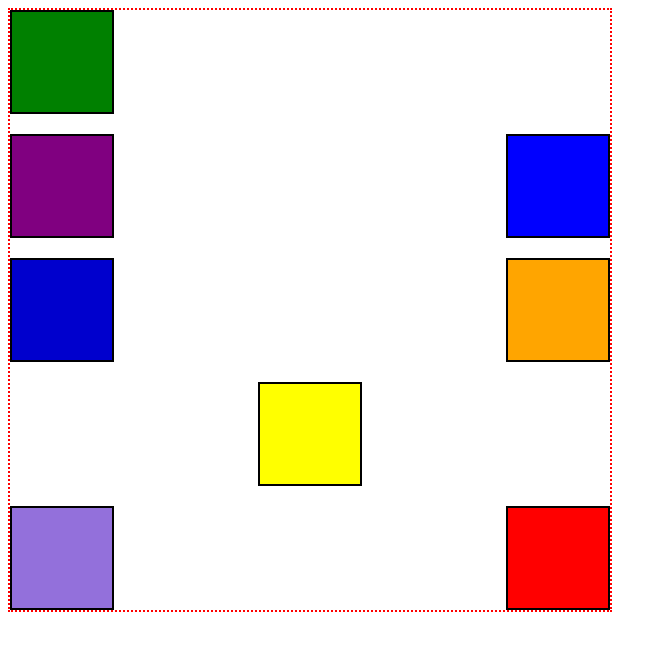
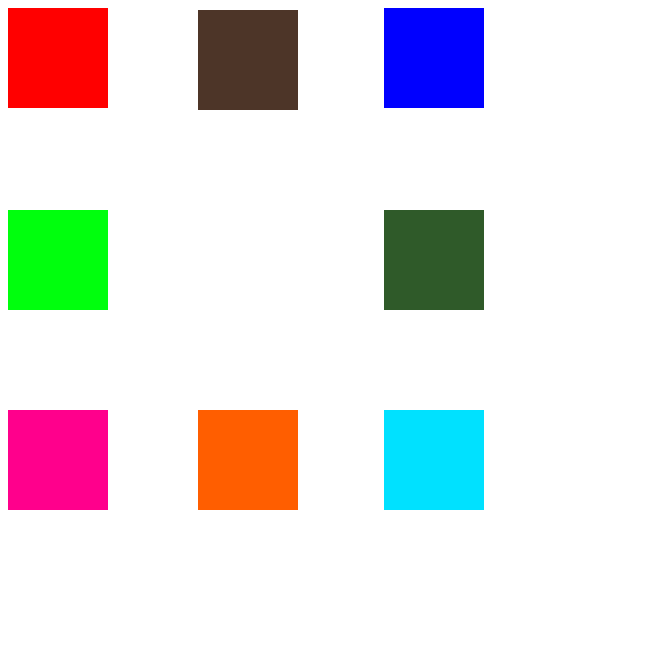
Before and after one commit to xAguila50x/Ejercicios-5, a plain HTML site: page Ejercicio4/Index.html in a window 1280 px wide. Shown: the whole page, without its empty margins (0-667 px from the left). Drawn offline with Linux system fonts and the light colour scheme.

Commit message:
Segundo ejercicio completado y tercero casi finalizado falla aun en lo que se pide

```diff
--- a/Ejercicio4/Index.html
+++ b/Ejercicio4/Index.html
@@ -1,26 +1,18 @@
 <!DOCTYPE html>
-<html>
+<html lang="es">
 <head>
     <meta charset="utf-8">
     <link rel="stylesheet" type="text/css" href="styles.css">
     <title>Posicionamiento</title>
 </head>
 <body>
-  <div class="contenedor">
     <div class="caja caja1"></div>
-    <div class="centro-superior">
     <div class="caja caja2"></div>
     <div class="caja caja3"></div>
-    </div>
-    <div class="centro-inferior">
     <div class="caja caja4"></div>
     <div class="caja caja5"></div>
-    </div>
     <div class="caja caja6"></div>
-    <div class="centro-superior">
     <div class="caja caja7"></div>
     <div class="caja caja8"></div>
-    </div>
-  </div>
 </body>
 </html>
--- a/Ejercicio4/styles.css
+++ b/Ejercicio4/styles.css
@@ -1,64 +1,49 @@
 .caja {
-  display: inline-block;
-  width: 100px;
-  height: 100px;
-  border: 2px black solid;
+    position: absolute;
+    display: inline-block;
+    width: 100px;
+    height: 100px;
 }
 
 .caja1 {
-  background-color: green;
-  align-self: flex-start;
+    background-color: red;
 }
 
 .caja2 {
-  background-color: purple;
+    left: 30%;
+    background-color: blue;
 }
 
 .caja3 {
-  background-color: blue;
-  align-self: flex-end;
+    top: 210px;
+    background-color: rgb(0, 255, 13);
 }
 
 .caja4 {
-  background-color: mediumblue;
+    top: 410px;
+    left: 30%;
+    background-color: rgb(0, 225, 255);
 }
 
 .caja5 {
-  background-color: orange;
-  align-self: flex-start;
+    top: 410px;
+    left: 15.5%;
+    background-color: rgb(255, 94, 0);
 }
 
 .caja6 {
-  background-color: yellow;
+    top: 410px;
+    background-color: rgb(255, 0, 140);
 }
 
 .caja7 {
-  background-color: mediumpurple;
-  align-self: flex-end;
+    top: 210px;
+    left: 30%;
+    background-color: rgb(47, 90, 41);
 }
 
 .caja8 {
-  background-color: red;
+    top: 10px;
+    left: 15.5%;
+    background-color: rgb(77, 53, 40);
 }
-
-.contenedor {
-  width: 600px;
-  height: 600px;
-  display: flex;
-  flex-direction: column;
-  border: 2px red dotted;
-  justify-content: space-between;
-  align-items: center;
-}
-
-.centro-superior {
-  display: flex;
-  justify-content: space-between;
-  width: 100%;
-}
-
-.centro-inferior {
-  display: flex;
-  justify-content: space-between;
-  width: 100%;
-}
--- a/Ejercicio5/styles.css
+++ b/Ejercicio5/styles.css
@@ -1,70 +1,44 @@
-body {
-    margin: 0;
-    padding: 0;
-    box-sizing: border-box;
-    display: flex;
-    flex-wrap: wrap;
-    justify-content: space-around;
+.caja {
+    position: absolute;
+    display: inline-block;
+    width: 100px;
+    height: 100px;
 }
 
-.caja {
-    width: 100px;
-    height: 100px;
-    margin: 10px;
-    box-sizing: border-box;
-    display: flex;
-    align-items: center;
-    justify-content: center;
-    font-size: 18px;
-    font-weight: bold;
+.caja1 {
+    background-color: red;
+    top: 0;
+    left: 0;
 }
 
-.caja1{
-	/*bottom: 200px;
-	left: 50%;*/
-	background-color: orange;
-	align-self: flex-start;
+.caja2 {
+    background-color: blue;
+    top: 0;
+    left: 100px;
 }
 
-.caja2{
-	/*left: 200px;*/
-	background-color: green;
-	align-self: center;
+.caja3 {
+    background-color: rgb(0, 255, 13);
+    top: 0;
+    left: 200px;
 }
 
-.caja3{
-	background-color: yellow;
-	align-self: flex-end;
+.caja4 {
+    background-color: rgb(0, 225, 255);
+    top: 0;
+    left: 300px;
 }
 
-.caja4{
-	background-color: blue;
-	align-self: firstbaseline;
-}
-
-.caja5{
-	background-color: red;
-	align-self: flex-start;
+.caja5 {
+    background-color: rgb(255, 94, 0);
+    top: 0;
+    left: 400px;
 }
 
 @media (max-width: 500px) {
-    .cuadro {
-        width: 100%;
+    .caja {
+        position: static;
+        margin-top: 100px;
+        margin-left: 0; /* Reinicia el margen izquierdo para apilar verticalmente */
     }
 }
-
-@media (max-width: 400px) {
-
-}
-
-@media (max-width: 300px) {
-
-}
-
-@media (max-width: 200px) {
-
-}
-
-@media (max-width: 100px) {
-
-}
```
Also changed, not shown: Ejercicio5/Index.html (+8 -9 lines). Lines whose indentation alone changed are shown as unchanged.
